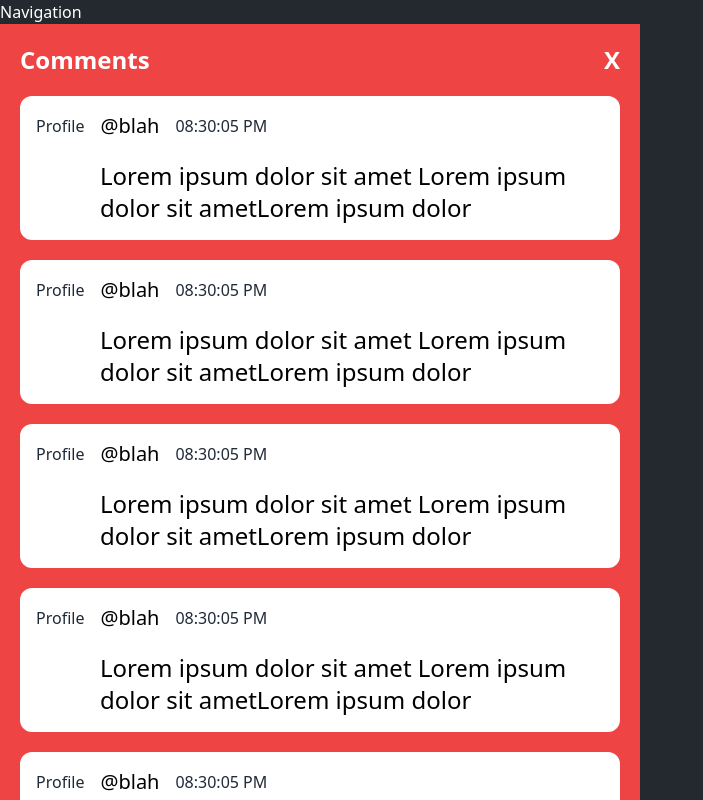
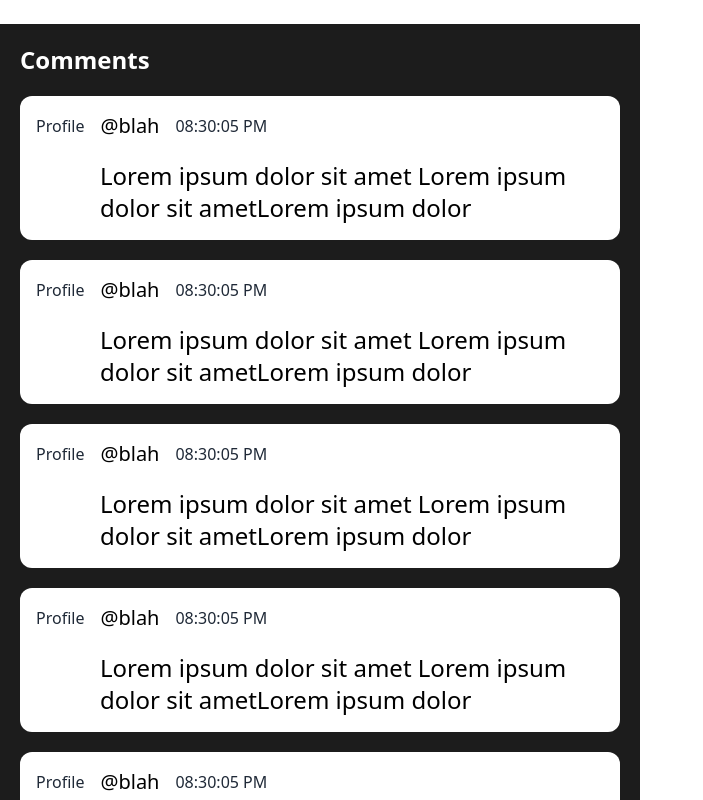
Before and after one commit to UCR-CS110-S23/project-methinks, a Next.js app: page /Feed in a window 1280 px wide. Shown: the top 800 px of the page, without its empty margins (0-703 px from the left). Built offline with nearby package versions, Linux system fonts and the light colour scheme.

Commit message:
added overflow in comments

```diff
--- a/components/Feed/Comments.jsx
+++ b/components/Feed/Comments.jsx
@@ -45,17 +45,38 @@ const Comments = () => {
       date: "08:30:05 PM",
       text: "Lorem ipsum dolor sit amet Lorem ipsum dolor sit ametLorem ipsum dolor",
     },
+    {
+      img: "Profile",
+      username: "@blah",
+      date: "08:30:05 PM",
+      text: "Lorem ipsum dolor sit amet Lorem ipsum dolor sit ametLorem ipsum dolor",
+    },
+    {
+      img: "Profile",
+      username: "@blah",
+      date: "08:30:05 PM",
+      text: "Lorem ipsum dolor sit amet Lorem ipsum dolor sit ametLorem ipsum dolor",
+    },
   ];
 
   return (
-    <div className="h-full w-1/2 bg-red-500 p-5">
+    <div className="h-full w-1/2 bg-[#1C1C1C] p-5">
       {/* <div className="h-full w-1/2 bg-[#1C1C1C] p-5"> */}
       <div className="flex w-full h-full flex-col justify-between gap-y-10">
-        <div>
-          <div className="flex justify-between items-center mb-5 font-semibold text-2xl text-white">
-            <p className="">Comments</p>
-            <span className="">X</span>
-          </div>
+        <div
+          className={`${
+            commentData.length > 3 ? `h-[52rem]` : ``
+          } overflow-y-auto scrollbar-none`}
+        >
+          {/* <div
+          className={`${
+            commentData.length > 3 ? `h-[52rem]` : ``
+          } overflow-y-auto scrollbar-thin scrollbar-thumb-rounded-full scrollbar-thumb-rparts-bannerGray`}
+        > */}
+          {/* <div className="flex justify-between items-center mb-5 font-semibold text-2xl text-white"> */}
+          <p className="mb-5 font-semibold text-2xl text-white">Comments</p>
+          {/* <span className="">X</span> */}
+          {/* </div> */}
           <div className="gap-y-5 flex flex-col">
             {commentData.map((comment, index) => (
               <Comment
--- a/components/Layout.jsx
+++ b/components/Layout.jsx
@@ -3,7 +3,8 @@ import Navigation from "./Navigation";
 
 const Layout = ({ children }) => {
   return (
-    <div className="bg-[#24292F] h-full">
+    <div className="h-screen w-full">
+      {/* <div className="bg-[#24292F] h-full"> */}
       <Navigation />
       {children}
     </div>
--- a/package.json
+++ b/package.json
@@ -18,7 +18,8 @@
     "next": "13.4.1",
     "react": "18.2.0",
     "react-dom": "18.2.0",
-    "react-icons": "^4.8.0"
+    "react-icons": "^4.8.0",
+    "tailwind-scrollbar": "^3.0.4"
   },
   "devDependencies": {
     "autoprefixer": "^10.4.14",
--- a/pages/Post.js
+++ b/pages/Post.js
@@ -4,7 +4,7 @@ import Tags from "@/components/Post/Tags";
 
 const Post = () => {
   return (
-    <div className="flex h-screen w-full flex-col justify-center items-center gap-y-20 pt-20">
+    <div className="flex h-full w-full flex-col justify-center items-center gap-y-20 pt-20">
       <div className="w-[55%] h-1/2 flex">
         <ThoughtPost />
         <div className="bg-[#77818A] h-full min-w-[10%] flex items-start justify-end pt-6 pr-4 rounded-xl rounded-l-none relative translate-x-4 z-[3]">
--- a/tailwind.config.js
+++ b/tailwind.config.js
@@ -7,5 +7,5 @@ module.exports = {
   theme: {
     extend: {},
   },
-  plugins: [require("daisyui")],
+  plugins: [require("daisyui"), require("tailwind-scrollbar")],
 };
```
Also changed, not shown: 1 other file (tests, documents, lock files or other folders).
